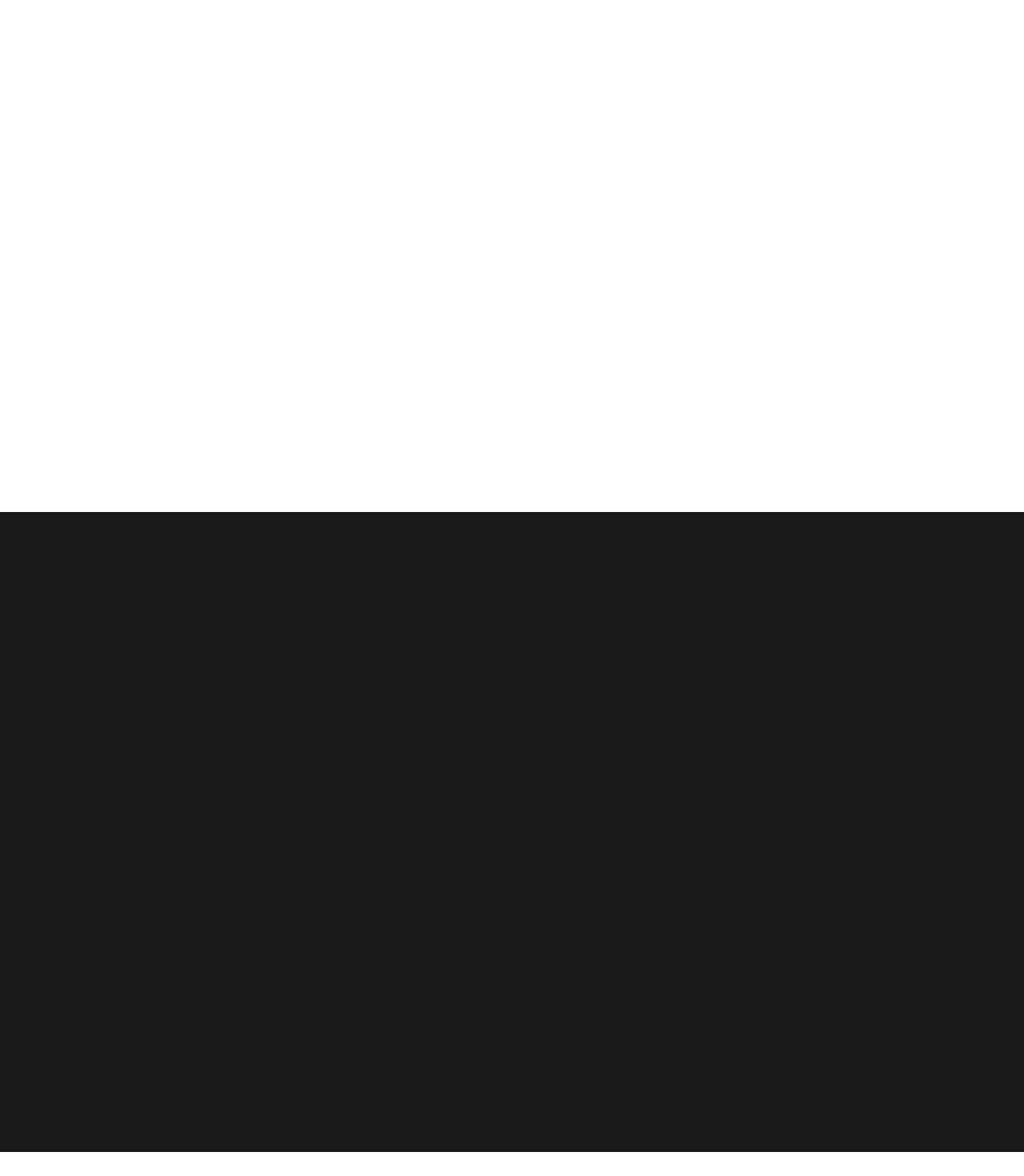
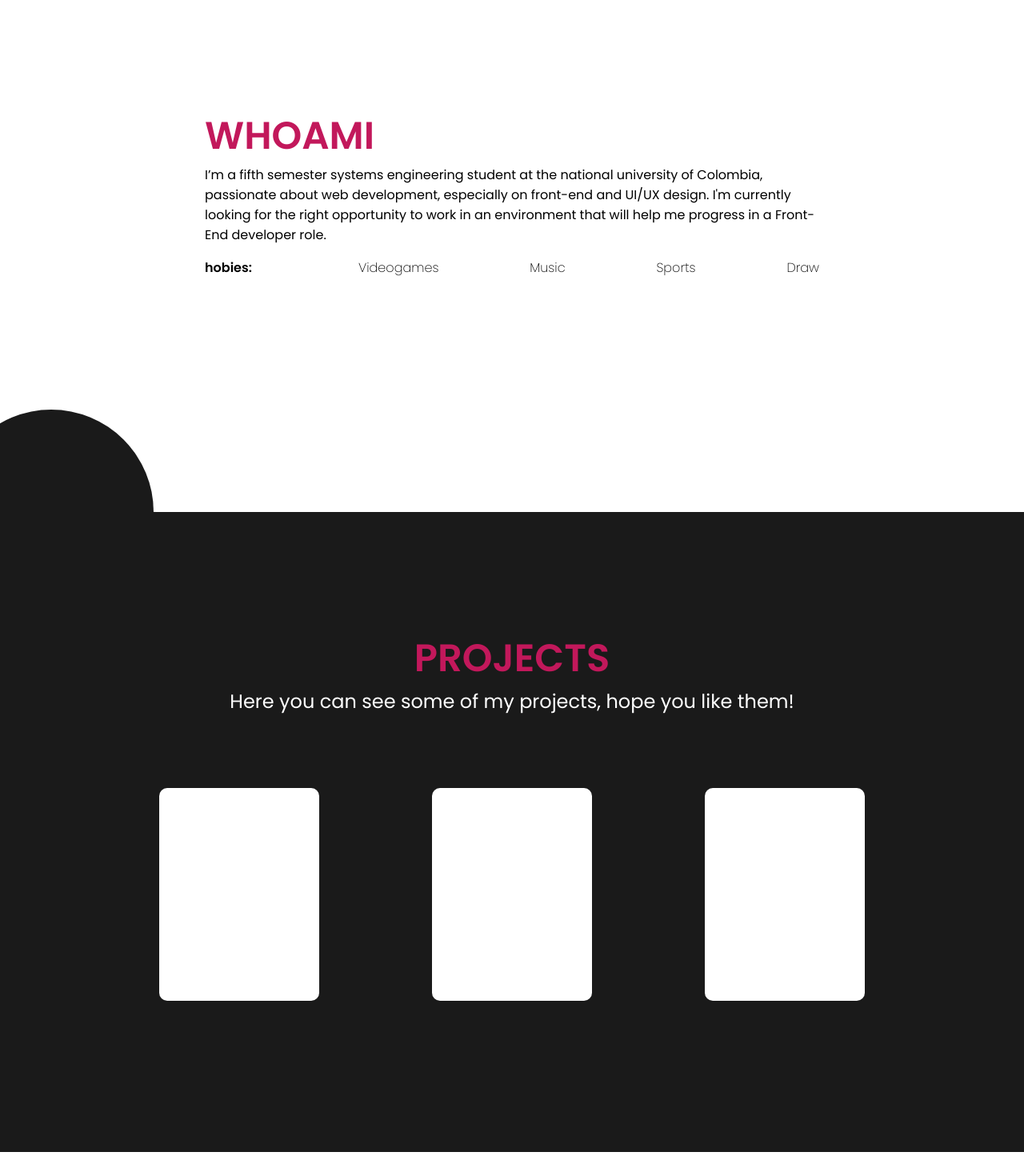
Before and after one commit to Dghost32/Portfolio, a React (Create React App) app: page / in a window 1280 px wide. Shown: the part 960-2430 px from the top of the page at 80% size. Built offline with nearby package versions, Linux system fonts and the light colour scheme.

Commit message:
whoami & prjs responsive - project cards unfinished but responsive

```diff
--- a/src/Scrollbar.css
+++ b/src/Scrollbar.css
@@ -12,7 +12,6 @@
 /* Handle */
 ::-webkit-scrollbar-thumb {
   background: #7e8182;
-  border-radius: 5px;
 }
 
 /* Handle on hover */
--- a/src/components/Navigation.tsx
+++ b/src/components/Navigation.tsx
@@ -4,7 +4,7 @@ import "../styles/Navigation.css";
 
 const Navigation = () => {
   return (
-    <Dropdown>
+    <Dropdown id="navigation">
       <NavButton />
       <NavMenu />
     </Dropdown>
--- /dev/null
+++ b/src/components/ProjectCard.tsx
@@ -0,0 +1,8 @@
+import React from "react";
+import "../styles/ProjectCardS.css";
+
+const ProjectCard = () => {
+  return <div className="project-card"></div>;
+};
+
+export default ProjectCard;
--- a/src/components/Projects.tsx
+++ b/src/components/Projects.tsx
@@ -1,8 +1,24 @@
 import React from "react";
 import "../styles/ProjectsS.css";
+import ProjectCard from "./ProjectCard";
 
 const Projects = () => {
-  return <div id="projects" className="projects-container"></div>;
+  return (
+    <div id="projects" className="projects-container">
+      <div className="projects-content">
+        <h1 className="txt-pink txt-sb txt-wb"> PROJECTS</h1>
+        <p className="txt-ss txt-wm txt-light">
+          Here you can see some of my projects, hope you like them!
+        </p>
+
+        <div className="projects-cards-container">
+          <ProjectCard />
+          <ProjectCard />
+          <ProjectCard />
+        </div>
+      </div>
+    </div>
+  );
 };
 
 export default Projects;
--- a/src/components/Whoami.tsx
+++ b/src/components/Whoami.tsx
@@ -2,7 +2,34 @@ import React from "react";
 import "../styles/WhoamiS.css";
 
 const Whoami = () => {
-  return <div id="whoami" className="whoami-container"></div>;
+  return (
+    <div id="whoami" className="whoami-container">
+      <Content />
+      <div className="bottom-ball"></div>
+    </div>
+  );
 };
 
 export default Whoami;
+
+const Content = () => (
+  <div className="whoami-content">
+    <h1 className="txt-sb txt-wb txt-pink">WHOAMI</h1>
+    <p className="txt-wm">
+      I’m a fifth semester systems engineering student at the national
+      university of Colombia, passionate about web development, especially on
+      front-end and UI/UX design. I'm currently looking for the right
+      opportunity to work in an environment that will help me progress in a
+      Front-End developer role.{" "}
+    </p>
+    <div className="hobies">
+      <p className="txt-wb">hobies:</p>
+      <div className="hobies-two txt-ws">
+        <p>Videogames</p>
+        <p>Music</p>
+        <p>Sports</p>
+        <p>Draw</p>
+      </div>
+    </div>
+  </div>
+);
--- /dev/null
+++ b/src/styles/ProjectCardS.css
@@ -0,0 +1,23 @@
+.project-card {
+  margin-left: 1rem;
+  margin-right: 1rem;
+  margin-bottom: 2rem;
+  width: 12.5rem;
+  height: 16.625rem;
+  border-radius: 0.625rem;
+  background-color: var(--col-light);
+}
+
+@media (max-width: 800px) {
+  .project-card {
+    width: 9.375rem;
+    height: 12.5rem;
+  }
+}
+
+@media (max-width: 460px) {
+  .project-card {
+    width: 7.0625rem;
+    height: 9.375rem;
+  }
+}
--- a/src/styles/ProjectsS.css
+++ b/src/styles/ProjectsS.css
@@ -8,4 +8,29 @@
   align-items: center;
   flex-wrap: wrap;
   flex-direction: column;
+  overflow-y: scroll;
 }
+
+.projects-content {
+  width: 50vw;
+  display: flex;
+  flex-direction: column;
+  justify-content: center;
+  text-align: center;
+}
+
+.projects-cards-container {
+  margin-top: 5rem;
+  display: flex;
+  flex-wrap: wrap;
+  height: 40vh;
+  overflow-y: scroll;
+  align-items: center;
+  justify-content: space-around;
+}
+
+@media (max-width: 1400px) {
+  .projects-content {
+    width: 80vw;
+  }
+}
--- a/src/styles/WhoamiS.css
+++ b/src/styles/WhoamiS.css
@@ -9,3 +9,51 @@
   flex-wrap: wrap;
   flex-direction: column;
 }
+
+.whoami-content {
+  width: 35vw;
+}
+
+.hobies {
+  margin-top: 1rem;
+  display: flex;
+  justify-content: space-between;
+}
+
+.hobies-two {
+  width: 60%;
+  display: flex;
+  justify-content: space-between;
+}
+
+.bottom-ball {
+  position: absolute;
+  bottom: -10vw;
+  left: -5vw;
+  width: 20vw;
+  height: 20vw;
+  background-color: var(--col-dark);
+  border-radius: 50%;
+}
+
+@media (max-width: 1300px) {
+  .whoami-content {
+    width: 60vw;
+  }
+
+  .hobies-two {
+    width: 75%;
+    display: flex;
+    justify-content: space-between;
+  }
+}
+
+@media (max-width: 750px) {
+  .whoami-content {
+    width: 70vw;
+  }
+
+  .hobies {
+    visibility: hidden;
+  }
+}
```
